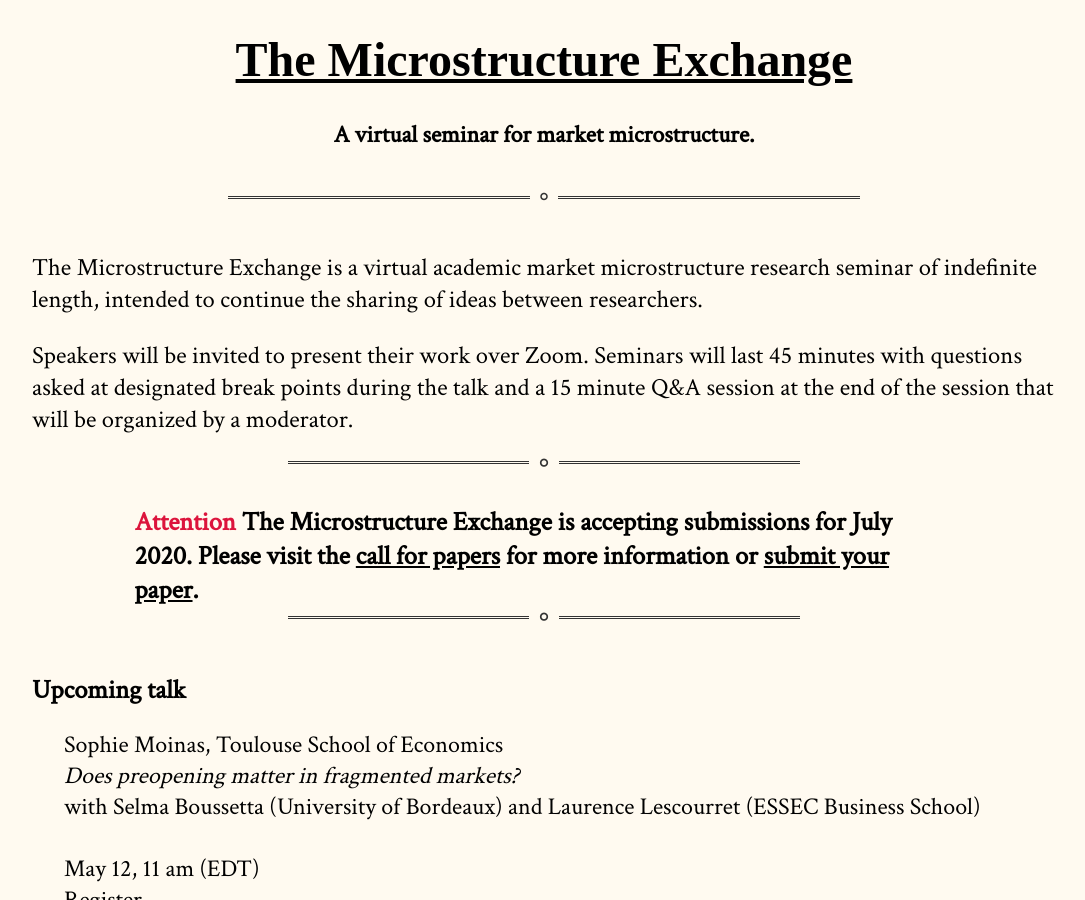
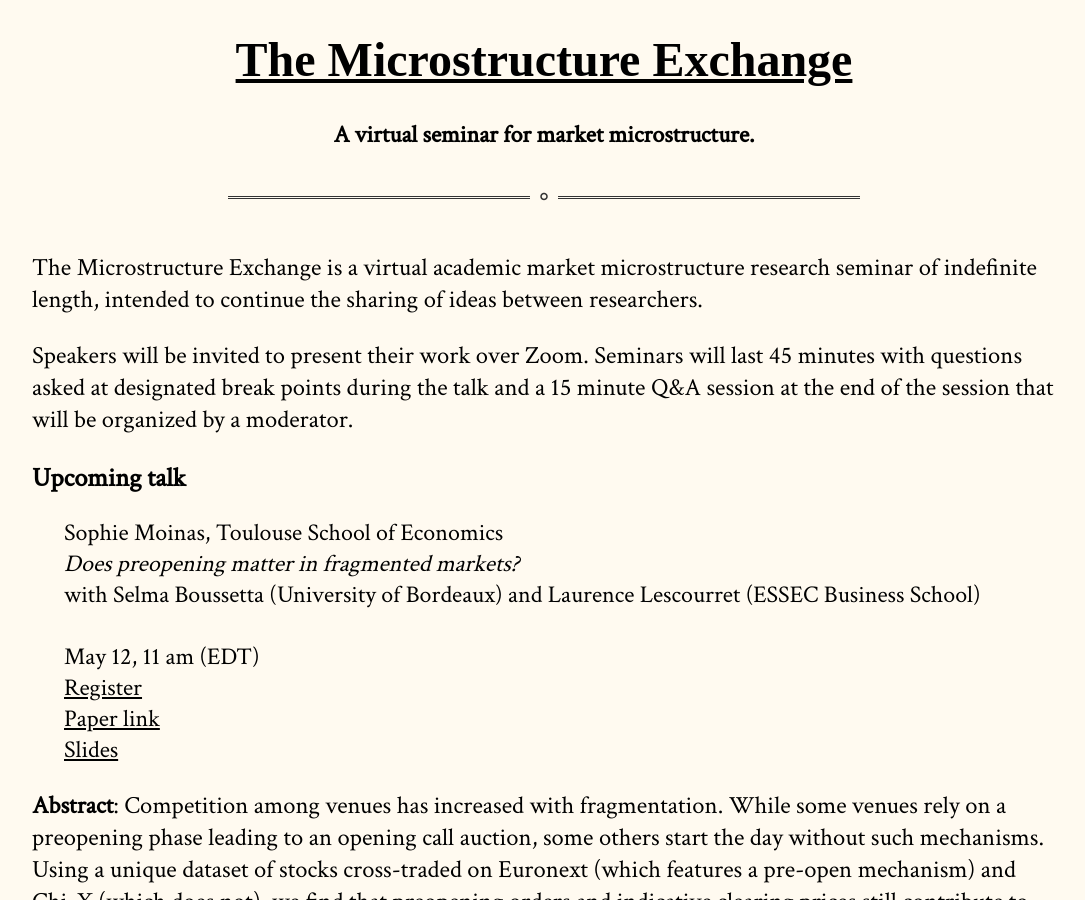
Before and after one commit to cpfiffer/microstructure.exchange, a Jekyll site: the page built from index.md, in a window 1280 px wide and 900 px high. Shown: the whole window, without its empty margins (96-1181 px from the left). Built offline with Jekyll 4.4.1, drawn with Linux system fonts in a browser that asks for light colours; some web fonts are replaced.

Commit message:
Add Sophie's slides, remove CFP

```diff
--- a/_config.yml
+++ b/_config.yml
@@ -15,6 +15,6 @@ speaker-info:
   speaker-paper: Does preopening matter in fragmented markets?
   coauthors: "Selma Boussetta (University of Bordeaux) and Laurence Lescourret (ESSEC Business School)"
   speaker-date: May 12, 11 am (EDT)
-  # paper-link: /papers/The Electronic Evolution of Corporate Bond Dealers.pdf
+  paper-link: https://papers.ssrn.com/sol3/papers.cfm?abstract_id=2939502
   webinar-link: https://stockholmuniversity.zoom.us/webinar/register/WN_cfyF32FWQNq3FpjVNdmYfw
-  # slides-link: /slides/RanaldoSomogyi_webinar20200428_slides.pdf
+  slides-link: /slides/Sophie-Moinas-Slides.pdf
--- a/index.md
+++ b/index.md
@@ -6,13 +6,13 @@ The Microstructure Exchange is a virtual academic market microstructure research
 
 Speakers will be invited to present their work over Zoom. Seminars will last 45 minutes with questions asked at designated break points during the talk and a 15 minute Q&A session at the end of the session that will be organized by a moderator.
 
-<hr>
+<!-- <hr>
 
 <div class="cfp">
 <span style="color: crimson"> Attention </span> The Microstructure Exchange is accepting submissions for July 2020. Please visit the <a href="/emerging-scholars">call for papers</a> for more information or <a href="https://www.research.net/r/TME-2020">submit your paper</a>.
 </div>
 
-<hr>
+<hr> -->
 
 ## Upcoming talk
 
```
Also changed, not shown: 1 other file.
